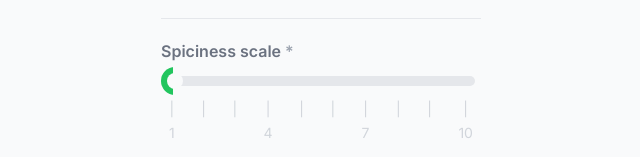
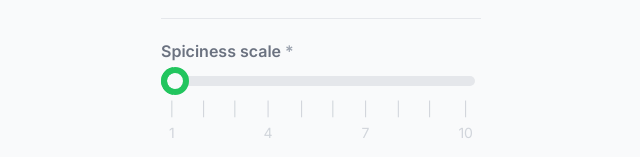
Before and after one commit to iEranDEV/dishes-recruitment-task, a Next.js app: page / in a window 1280 px wide. Both pictures are taken after a click on the element "Soup". Shown: the part 482-639 px from the top of the page, without its empty margins (319-959 px from the left). Built offline with nearby package versions, Linux system fonts and the light colour scheme.

Commit message:
Update globals.css

```diff
--- a/app/globals.css
+++ b/app/globals.css
@@ -11,7 +11,7 @@ body {
 .spiciness-scale {
 	-webkit-padding-start: 6px;
 	-webkit-padding-end: 6px;
-	@apply border-none rounded-full w-full overflow-hidden transition-all h-7 appearance-none bg-transparent;
+	@apply border-none outline-none rounded-full w-full overflow-hidden transition-all h-7 appearance-none bg-transparent;
 }
 
 .spiciness-scale::-webkit-slider-runnable-track {
@@ -23,7 +23,7 @@ body {
 }
 
 .spiciness-scale::-webkit-slider-thumb {
-	@apply !rounded-full transition-all relative cursor-pointer appearance-none h-4 w-4 bg-gray-50 border-[6px] -translate-y-[3px];
+	@apply !rounded-full transition-all relative cursor-pointer appearance-none h-4 w-4 bg-gray-50 outline outline-[6px] -translate-y-[3px];
 }
 
 .spiciness-scale::-moz-range-thumb {
@@ -32,7 +32,7 @@ body {
 
 .scale-green::-webkit-slider-thumb {
 	box-shadow: -330px 0 0 320px #22c55e;
-	@apply border-green-500;
+	@apply outline-green-500;
 }
 
 .scale-green::-moz-range-thumb {
@@ -42,7 +42,7 @@ body {
 
 .scale-yellow::-webkit-slider-thumb {
 	box-shadow: -330px 0 0 320px #fbbf24;
-	@apply border-amber-400;
+	@apply outline-amber-400;
 }
 
 .scale-yellow::-moz-range-thumb {
@@ -52,7 +52,7 @@ body {
 
 .scale-red::-webkit-slider-thumb {
 	box-shadow: -330px 0 0 320px #ef4444;
-	@apply border-red-500;
+	@apply outline-red-500;
 }
 
 .scale-red::-moz-range-thumb {
```
